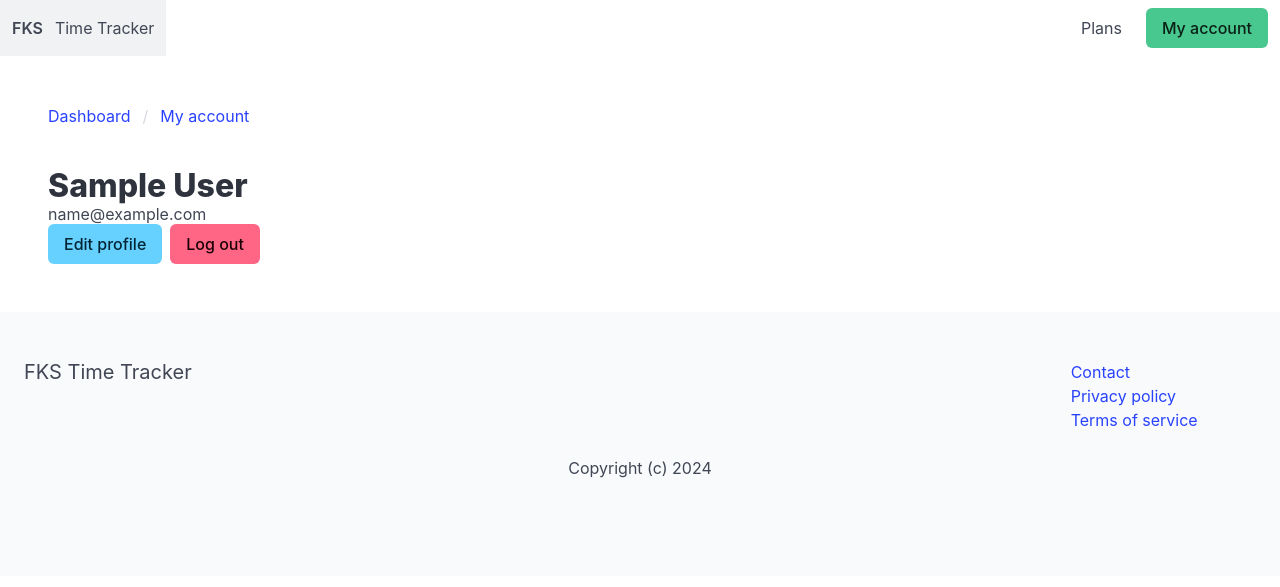
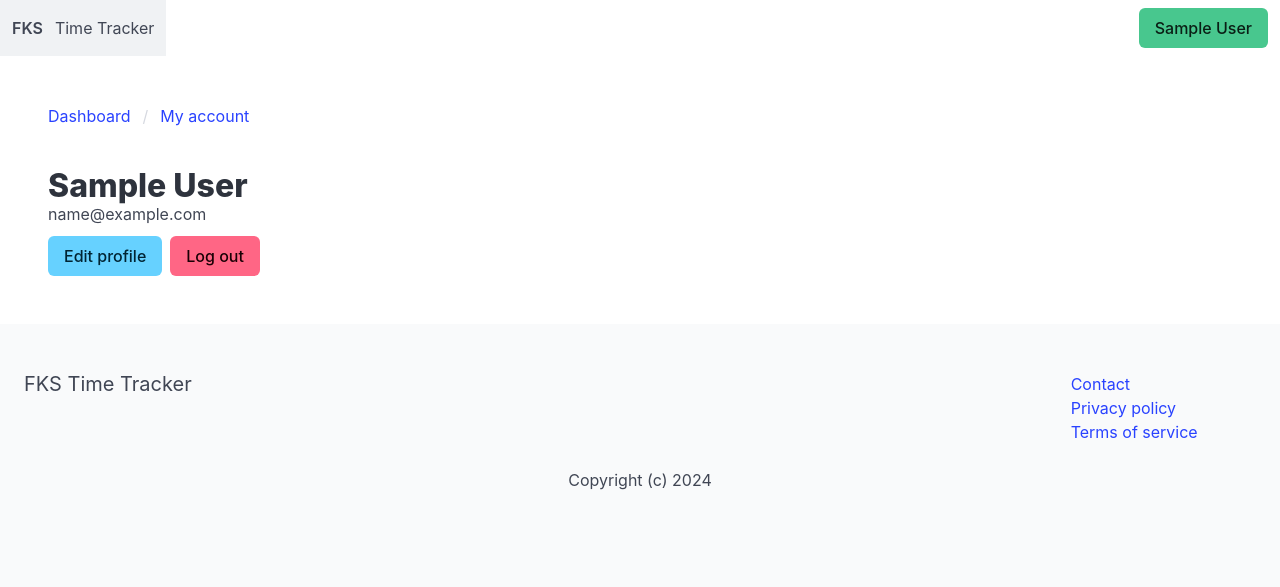
Before and after one commit to pierrecdevs/time-tracker-app, a Django app: page /myaccount/ in a window 1280 px wide. Shown: the top 587 px of the page. Run offline with Django 5.2, Linux system fonts and the light colour scheme; the visitor is signed in with stand-in values (Sample User, id 1).

Commit message:
refactor a few things

```diff
--- a/apps/core/templates/core/base.html
+++ b/apps/core/templates/core/base.html
@@ -17,15 +17,17 @@
 
       <div class="navbar-menu">
         <div class="navbar-end">
+            {% if not request.user.is_authenticated %}
             <a href="{% url 'plans' %}" class="navbar-item">Plans</a>
+            {% endif %}
 
           <div class="navbar-item">
             <div class="buttons">
                 {% if request.user.is_authenticated %}
-                <a href="{% url 'myaccount' %}" class="button is-success">My account</a>
+                  <a href="{% url 'myaccount' %}" class="button is-success">{% firstof request.user.get_full_name request.user.username %}</a>
                 {% else %}
-                <a href="{% url 'signup' %}" class="button is-success"><strong>Sign up</strong></a>
-                <a href="{% url 'login' %}" class="button">Log in</a>
+                  <a href="{% url 'signup' %}" class="button is-success"><strong>Sign up</strong></a>
+                  <a href="{% url 'login' %}" class="button">Log in</a>
                 {% endif %}
             </div>
           </div>
--- a/apps/userprofile/templates/myaccount.html
+++ b/apps/userprofile/templates/myaccount.html
@@ -21,7 +21,7 @@
       <p class="subtitle is-6">{{ user.email }}</p>
     </div>
 
-    <div class="is-flex">
+    <div class="is-flex mt-3">
       <a href="{% url 'edit_profile' %}" class="button is-info mr-2">Edit profile</a>
 
       <form method="post" action={% url 'logout' %}>
```
